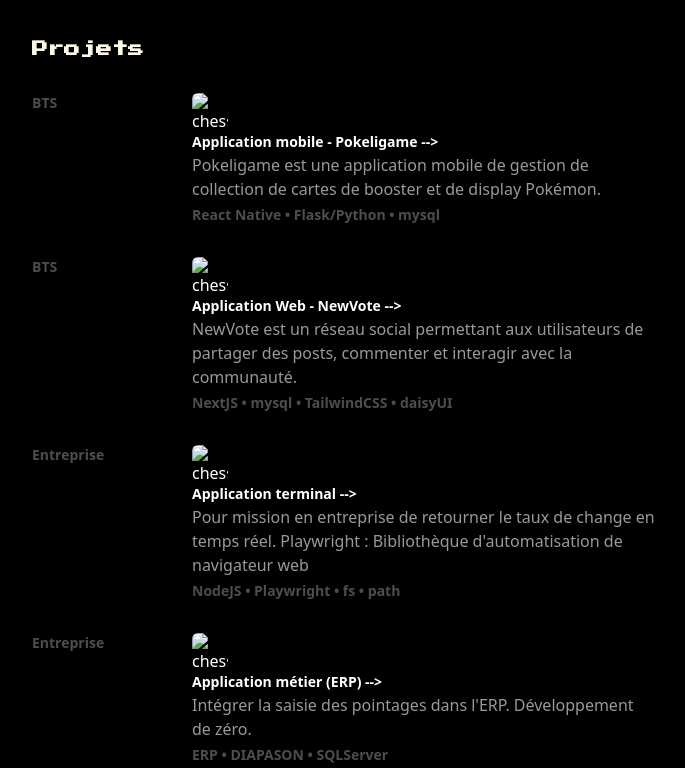
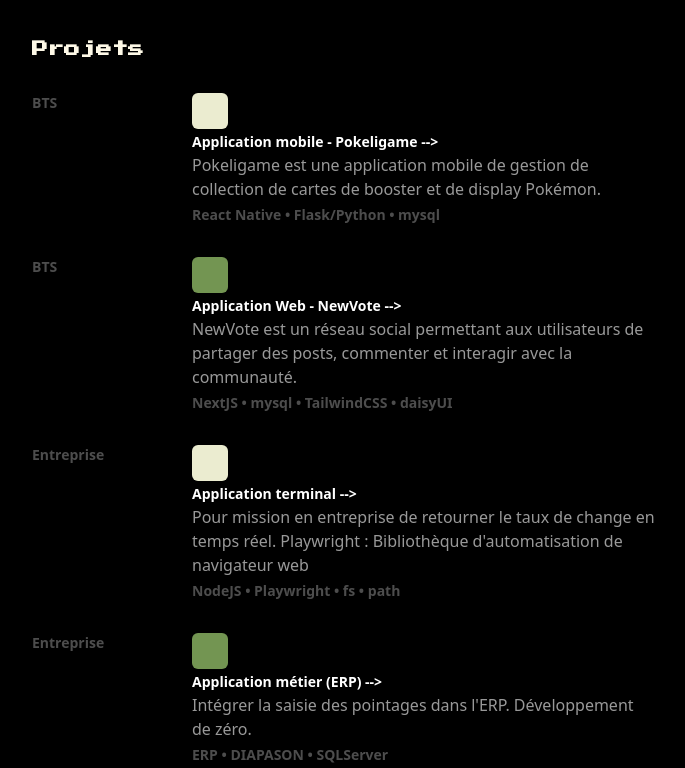
Before and after one commit to suleyyerli/portfolio_vfinal, a plain HTML site: page index.html in a window 1280 px wide. Shown: the part 922-1690 px from the top of the page, without its empty margins (296-981 px from the left). Drawn offline with nearby package versions, Linux system fonts and the light colour scheme; the site is published under a folder, as on GitHub Pages, so addresses that start at the root find nothing.

Commit message:
img mod link

```diff
--- a/index.html
+++ b/index.html
@@ -71,7 +71,7 @@
             <!-- Avatar -->
             <div class="col-span-1">
               <img
-                src="/img/duck.jpg"
+                src="./img/duck.jpg"
                 alt="avatar"
                 class="w-20 h-20 rounded-full border-4 border-white/20 transform hover:scale-110 transition-transform duration-300"
               />
@@ -183,7 +183,7 @@
         <div class="grid grid-cols-4 gap-4">
           <div class="col-span-1 text-[#FFFFFF]/30 text-sm font-bold">BTS</div>
           <div class="col-span-3">
-            <img src="/img/blanc.png" alt="chess" class="w-9 h-9 rounded-md" />
+            <img src="./img/blanc.png" alt="chess" class="w-9 h-9 rounded-md" />
             <a
               href="/projets/cdcpokeligame.pdf"
               class="font-semibold text-sm hover:underline"
@@ -202,7 +202,7 @@
         <div class="grid grid-cols-4 gap-4">
           <div class="col-span-1 text-[#FFFFFF]/30 text-sm font-bold">BTS</div>
           <div class="col-span-3">
-            <img src="/img/vert.png" alt="chess" class="w-9 h-9 rounded-md" />
+            <img src="./img/vert.png" alt="chess" class="w-9 h-9 rounded-md" />
             <a
               href="/projets/NewVotecdc.pdf"
               class="font-semibold text-sm hover:underline"
@@ -223,7 +223,7 @@
             Entreprise
           </div>
           <div class="col-span-3">
-            <img src="/img/blanc.png" alt="chess" class="w-9 h-9 rounded-md" />
+            <img src="./img/blanc.png" alt="chess" class="w-9 h-9 rounded-md" />
             <a
               href="/projets/devise.pdf"
               class="font-semibold text-sm hover:underline"
@@ -244,7 +244,7 @@
             Entreprise
           </div>
           <div class="col-span-3">
-            <img src="/img/vert.png" alt="chess" class="w-9 h-9 rounded-md" />
+            <img src="./img/vert.png" alt="chess" class="w-9 h-9 rounded-md" />
             <a
               href="/projets/projet_pointage.pdf"
               class="font-semibold text-sm hover:underline"
```
